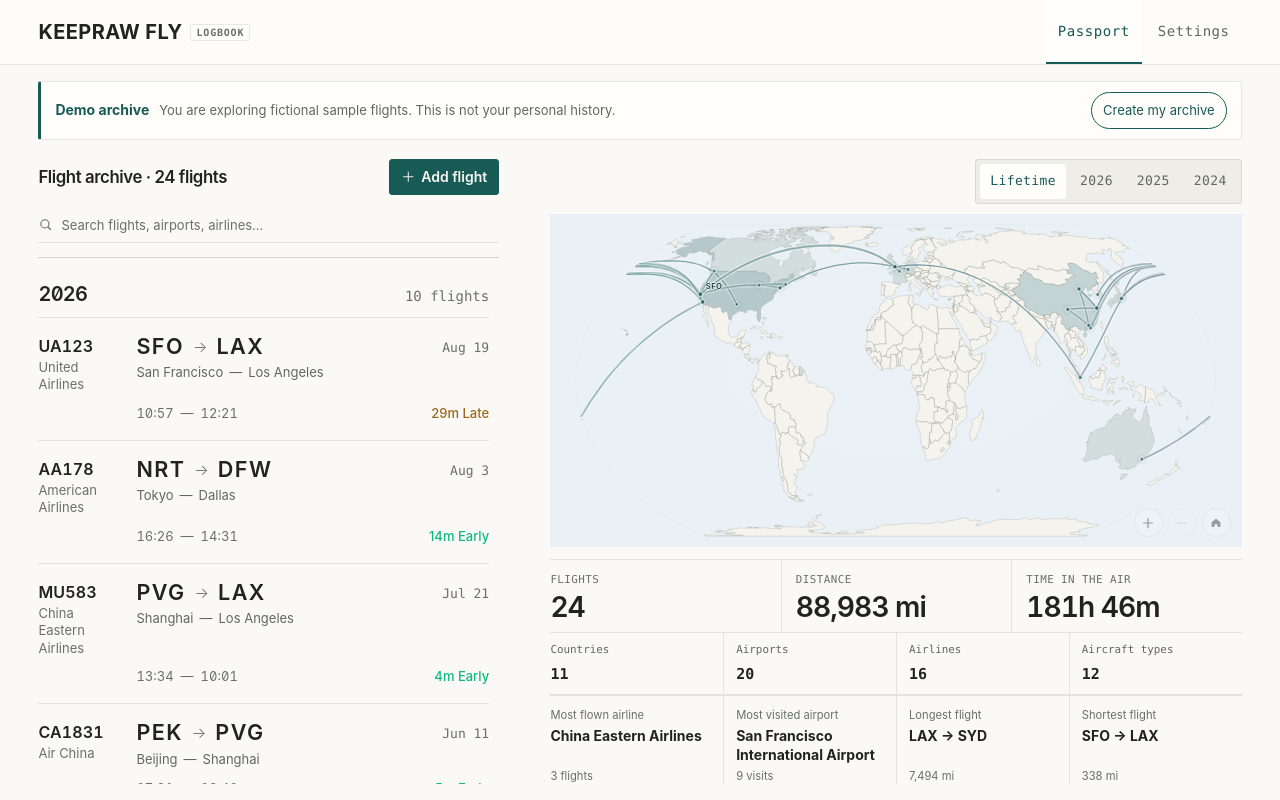
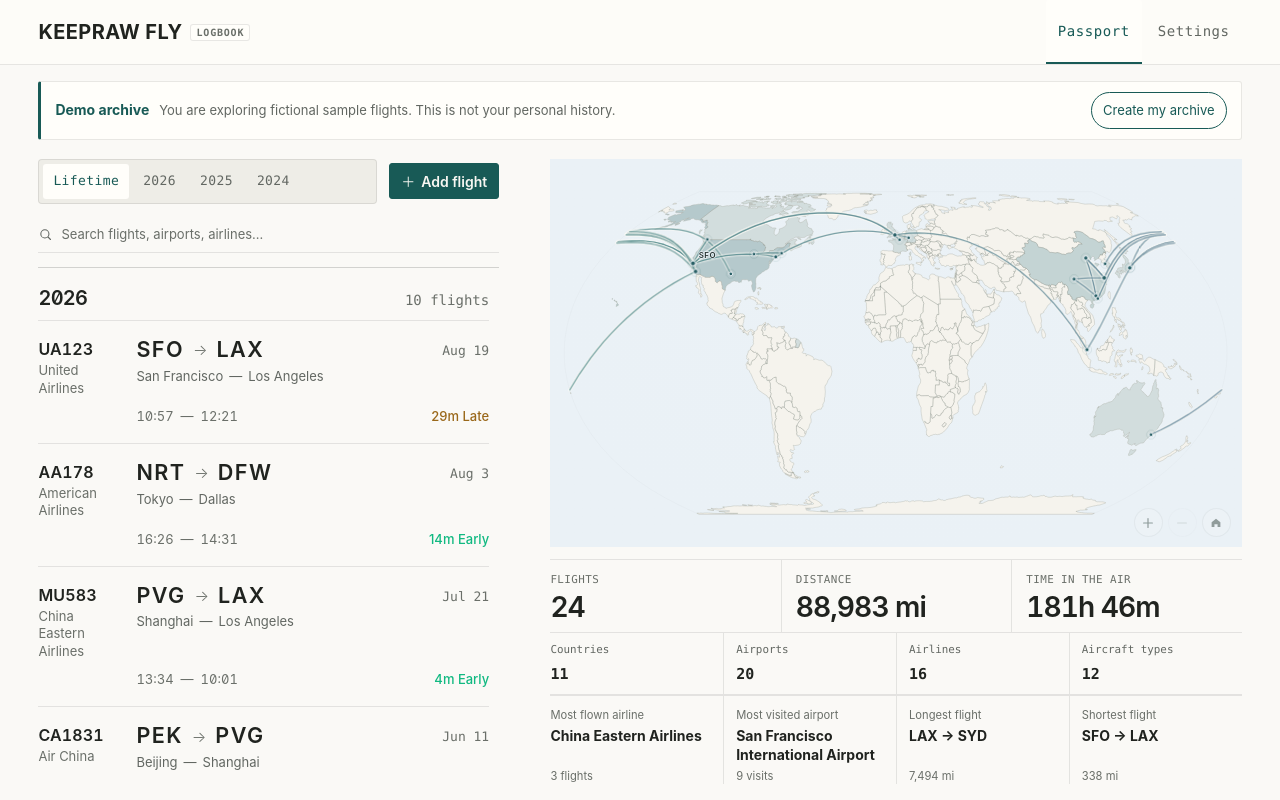
Before and after one commit to keepraw/Keepraw-Fly, a React (Vite) app in the folder apps/web/: page / in a window 1280 px wide. Both pictures are taken after a click on the button "Try demo". Built offline with nearby package versions, Linux system fonts and the light colour scheme.

Commit message:
Compact passport archive controls

```diff
--- a/apps/web/src/locales/en.json
+++ b/apps/web/src/locales/en.json
@@ -46,8 +46,6 @@
     "clearData": "Clear local data"
   },
   "flights": {
-    "archiveTitle_one": "Flight archive · {{count}} flight",
-    "archiveTitle_other": "Flight archive · {{count}} flights",
     "count_one": "{{count}} flight",
     "count_other": "{{count}} flights",
     "searchLabel": "Search flights",
--- a/apps/web/src/locales/zh-CN.json
+++ b/apps/web/src/locales/zh-CN.json
@@ -46,7 +46,6 @@
     "clearData": "清除本地数据"
   },
   "flights": {
-    "archiveTitle": "飞行档案 · {{count}} 个航班",
     "count": "{{count}} 个航班",
     "searchLabel": "搜索航班",
     "searchPlaceholder": "搜索航班、机场、航空公司…",
--- a/apps/web/src/locales/zh-TW.json
+++ b/apps/web/src/locales/zh-TW.json
@@ -46,7 +46,6 @@
     "clearData": "清除本地數據"
   },
   "flights": {
-    "archiveTitle": "飛行檔案 · {{count}} 個航班",
     "count": "{{count}} 個航班",
     "searchLabel": "搜索航班",
     "searchPlaceholder": "搜索航班、機場、航空公司…",
--- a/apps/web/src/pages/PassportPage.tsx
+++ b/apps/web/src/pages/PassportPage.tsx
@@ -100,15 +100,6 @@ export function PassportPage({ document, locale, distanceUnit, timeFormat, onAdd
       <div className="passport-layout">
         <aside className="passport-visual" aria-label={t("passport.primaryStats")}>
           <div className="passport-visual-sticky">
-            <div className="passport-period-toolbar">
-              <div className="view-switcher" role="group" aria-label={t("passport.periodLabel")}>
-                <button type="button" aria-pressed={selectedYear === "lifetime"} onClick={() => selectYear("lifetime")}>{t("passport.lifetime")}</button>
-                {years.map((year) => (
-                  <button key={year.year} type="button" aria-pressed={selectedYear === year.year} onClick={() => selectYear(year.year)}>{year.year}</button>
-                ))}
-              </div>
-            </div>
-
             <Suspense fallback={<section className="route-map route-map-loading" aria-busy="true"><span>{t("app.loading")}</span></section>}>
               <PassportRouteMap
                 key={`map-${selectedYear}`}
@@ -162,10 +153,15 @@ export function PassportPage({ document, locale, distanceUnit, timeFormat, onAdd
           </div>
         </aside>
 
-        <section className="passport-archive" aria-labelledby="archive-title">
+        <section className="passport-archive">
           <header className="archive-heading">
-            <div className="archive-title-row">
-              <h1 id="archive-title">{t("flights.archiveTitle", { count: flights.length })}</h1>
+            <div className="archive-controls">
+              <div className="view-switcher" role="group" aria-label={t("passport.periodLabel")}>
+                <button type="button" aria-pressed={selectedYear === "lifetime"} onClick={() => selectYear("lifetime")}>{t("passport.lifetime")}</button>
+                {years.map((year) => (
+                  <button key={year.year} type="button" aria-pressed={selectedYear === year.year} onClick={() => selectYear(year.year)}>{year.year}</button>
+                ))}
+              </div>
               <button className="add-flight-button" type="button" onClick={onAddFlight}><span aria-hidden="true">＋</span>{t("actions.addFlight")}</button>
             </div>
             <div className="search-field passport-search-field">
@@ -202,9 +198,12 @@ export function PassportPage({ document, locale, distanceUnit, timeFormat, onAdd
 
             {groups.length ? (
               <div className="flight-groups" aria-live="polite">
-              {groups.map((group) => (
+              {groups.map((group, groupIndex) => (
                 <section className="flight-year" key={group.year}>
-                  <div className="year-heading"><h2>{group.year}</h2><span>{t("flights.count", { count: group.flights.length })}</span></div>
+                  <div className="year-heading">
+                    {groupIndex === 0 ? <h1>{group.year}</h1> : <h2>{group.year}</h2>}
+                    <span>{t("flights.count", { count: group.flights.length })}</span>
+                  </div>
                   <div className="flight-list">
                     {group.flights.map((flight, index) => (
                       <FlightRow key={flight.id} flight={flight} locale={locale} timeFormat={timeFormat} onOpen={() => onOpenFlight(flight.id)} onHoverChange={setHoveredFlight} revealIndex={index} />
--- a/apps/web/src/styles.css
+++ b/apps/web/src/styles.css
@@ -1639,26 +1639,22 @@ button:focus-visible, a:focus-visible, input:focus-visible, select:focus-visible
   border-bottom: 1px solid var(--color-line-strong);
 }
 
-.archive-title-row {
+.archive-controls {
   display: flex;
   min-width: 0;
   align-items: center;
   justify-content: space-between;
-  gap: 18px;
-}
-
-.archive-title-row h1 {
+  gap: 12px;
+}
+
+.archive-controls .view-switcher {
   min-width: 0;
-  margin: 0;
-  font-family: var(--font-family-display);
-  font-size: 1.05rem;
-  font-weight: var(--font-weight-semibold);
-  letter-spacing: var(--tracking-tight);
-  line-height: var(--type-leading-heading);
-}
-
-.archive-title-row .add-flight-button {
-  min-height: 34px;
+  max-width: none;
+  flex: 1 1 auto;
+}
+
+.archive-controls .add-flight-button {
+  min-height: 36px;
   flex: 0 0 auto;
   padding: 7px 11px;
 }
@@ -1679,9 +1675,10 @@ button:focus-visible, a:focus-visible, input:focus-visible, select:focus-visible
 .passport-search-field .clear-search { right: -7px; width: 30px; height: 30px; font-size: 1.15rem; }
 
 .passport-archive .flight-year { margin-top: 34px; }
-.passport-archive .flight-year:first-child { margin-top: 24px; }
+.passport-archive .flight-year:first-child { margin-top: 18px; }
 .passport-archive .year-heading { padding: 0 0 9px; border-bottom: 1px solid var(--line); }
 .year-heading h3,
+.passport-archive .year-heading h1,
 .passport-archive .year-heading h2 {
   margin: 0;
   font-family: var(--font-family-data);
@@ -1785,14 +1782,6 @@ button:focus-visible, a:focus-visible, input:focus-visible, select:focus-visible
 }
 .passport-archive-page .route-map-canvas { margin: 0; aspect-ratio: 2.45; }
 
-.passport-period-toolbar {
-  display: flex;
-  min-width: 0;
-  justify-content: flex-end;
-  padding-bottom: 10px;
-}
-.passport-period-toolbar .view-switcher { max-width: 100%; }
-
 .passport-archive-page .primary-stats {
   display: grid;
   grid-template-columns: repeat(3, minmax(0, 1fr));
@@ -1939,22 +1928,20 @@ button:focus-visible, a:focus-visible, input:focus-visible, select:focus-visible
     display: grid;
     height: 100%;
     min-height: 0;
-    grid-template-rows: auto minmax(180px, 1fr) auto auto auto;
-  }
-
-  .passport-period-toolbar { grid-column: 1; grid-row: 1; }
+    grid-template-rows: minmax(180px, 1fr) auto auto auto;
+  }
 
   .passport-archive-page .route-map {
     display: grid;
     min-height: 0;
     grid-column: 1;
-    grid-row: 2;
+    grid-row: 1;
     grid-template-rows: minmax(0, 1fr);
   }
 
-  .passport-archive-page .primary-stats { grid-column: 1; grid-row: 3; }
-  .passport-archive-page .passport-counts { grid-column: 1; grid-row: 4; }
-  .passport-archive-page .passport-highlights { grid-column: 1; grid-row: 5; }
+  .passport-archive-page .primary-stats { grid-column: 1; grid-row: 2; }
+  .passport-archive-page .passport-counts { grid-column: 1; grid-row: 3; }
+  .passport-archive-page .passport-highlights { grid-column: 1; grid-row: 4; }
 
   .passport-archive-page .route-map-canvas {
     width: 100%;
@@ -1988,13 +1975,13 @@ button:focus-visible, a:focus-visible, input:focus-visible, select:focus-visible
   .passport-layout { display: flex; flex-direction: column; gap: 0; }
   .passport-visual { display: contents; }
   .passport-visual-sticky { display: contents; position: static; }
-  .passport-period-toolbar { order: 0; padding-bottom: 14px; }
-  .passport-period-toolbar .view-switcher { width: 100%; max-width: none; }
   .passport-archive-page .route-map { order: 1; }
   .passport-archive-page .primary-stats { order: 2; }
   .passport-archive-page .passport-counts { order: 3; }
   .passport-archive-page .passport-highlights { order: 4; }
-  .passport-archive { order: 5; margin-top: 46px; }
+  .passport-archive { display: contents; }
+  .archive-heading { order: 0; margin-bottom: 18px; }
+  .passport-archive-scroll { order: 5; margin-top: 46px; }
   .passport-archive-page .route-map { padding: 0 0 20px; }
   .passport-archive-page .route-map-canvas { margin: 0; aspect-ratio: 1.55; }
   .passport-archive-page .primary-stats { grid-template-columns: 1fr 1fr; }
@@ -2030,8 +2017,7 @@ button:focus-visible, a:focus-visible, input:focus-visible, select:focus-visible
 }
 
 @media (max-width: 420px) {
-  .archive-title-row { gap: 10px; }
-  .archive-title-row h1 { font-size: var(--type-size-body); }
+  .archive-controls { gap: 10px; }
   .flight-row-primary,
   .flight-row-secondary { grid-template-columns: 64px minmax(0, 1fr) 74px; gap: 8px; }
   .flight-row .flight-number span { display: none; }
```
Also changed, not shown: 2 other files (tests, documents, lock files or other folders).
